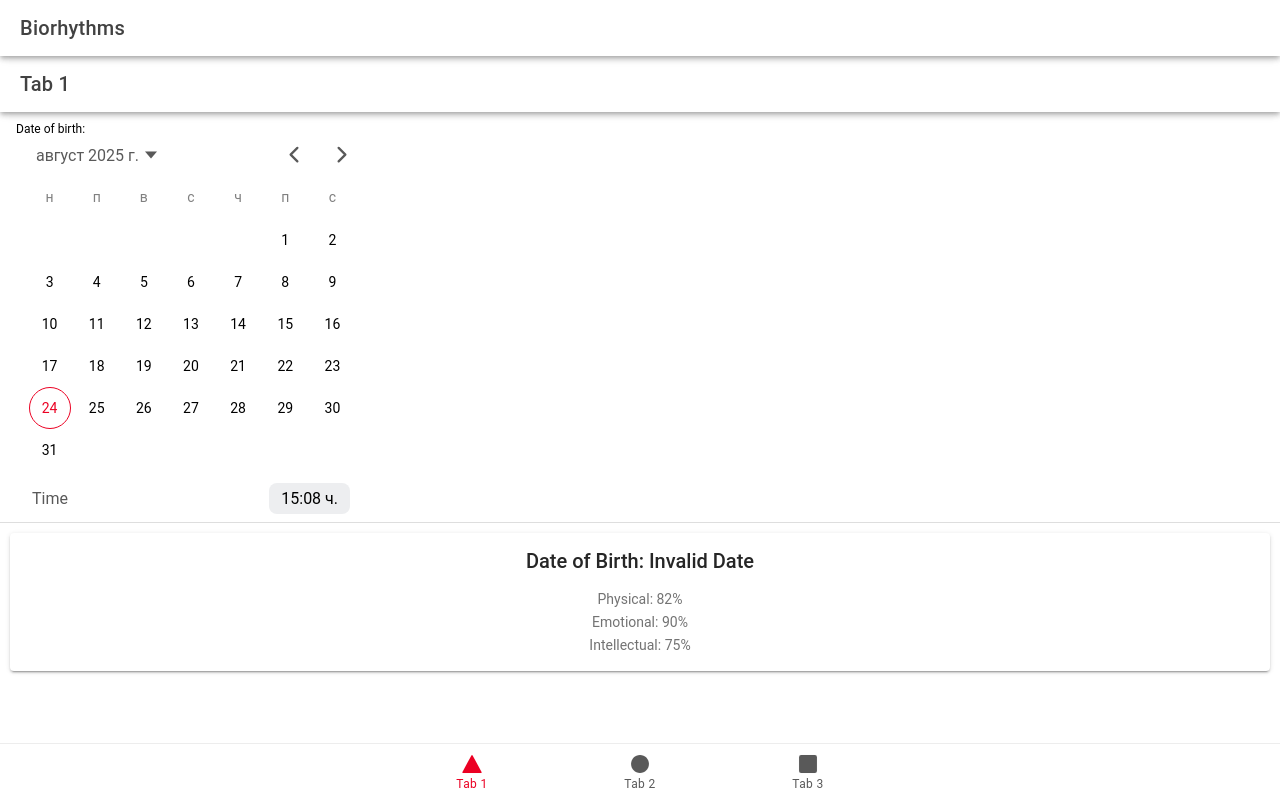
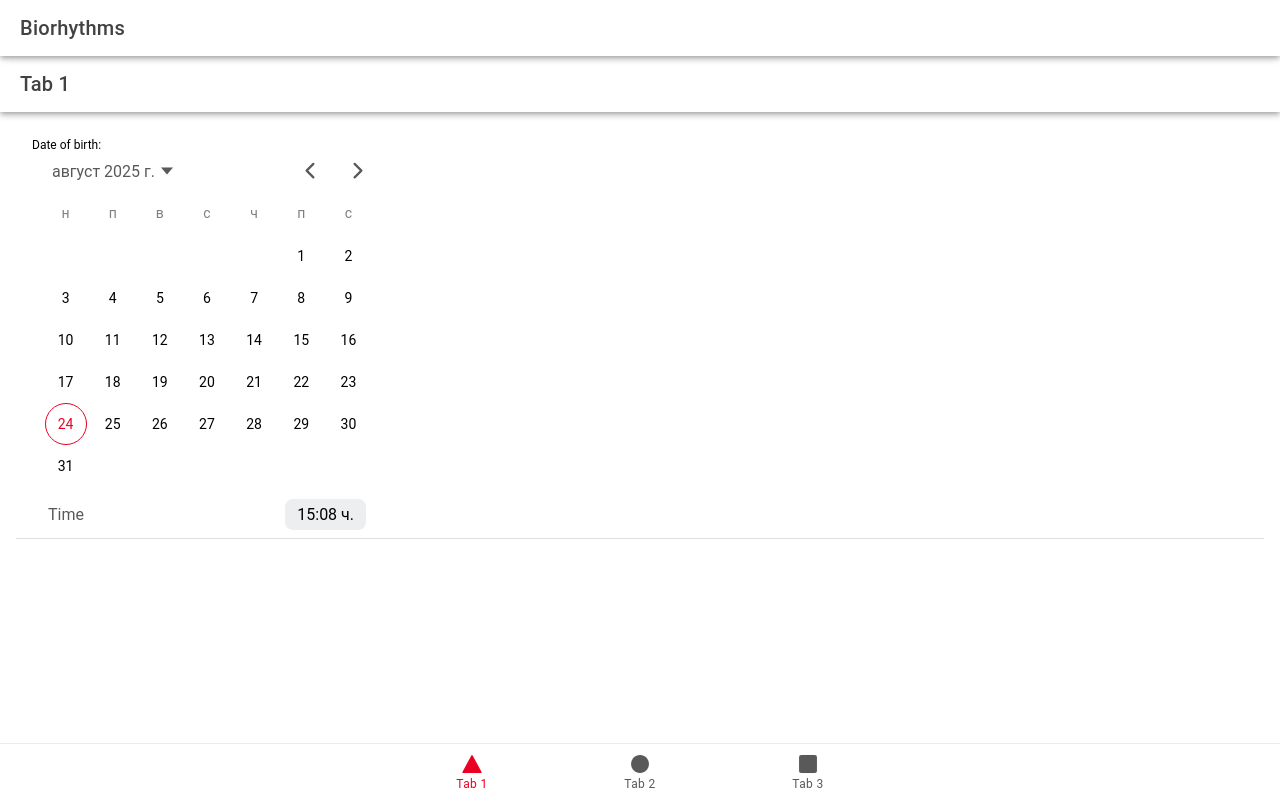
Before and after one commit to NinaNikolova/biorhythm-calculator, a React (Vite) app: page /tab1 in a window 1280 px wide. Built offline with nearby package versions, Linux system fonts and the light colour scheme.

Commit message:
corrected function and card

```diff
--- a/src/components/BiorhythmCard.tsx
+++ b/src/components/BiorhythmCard.tsx
@@ -1,21 +1,26 @@
 import { IonCard, IonCardContent, IonCardHeader, IonCardTitle } from "@ionic/react";
 import dayjs from 'dayjs'
-function BiorhythmCard({ targetDate, physical, emotional, intellectual }) {
+import {calculateBiorhythms} from '../calculation'
  function formatDate(isoString) {
-    return dayjs(isoString).format("D MMM YYYY");
-  }
+return dayjs(isoString).format("D MMM YYYY");
+}
+function BiorhythmCard({birthDate, targetDate}) {
 
-    return (
+  const { physical, emotional, intellectual } = calculateBiorhythms(birthDate, targetDate);
+
+  return (
     <IonCard className="ion-text-center">
       <IonCardHeader>
-        <IonCardTitle>Date of Birth: {formatDate(targetDate)}</IonCardTitle>
+        <IonCardTitle>Date of Birth: {formatDate(birthDate)}</IonCardTitle>
       </IonCardHeader>
       <IonCardContent>
-        <p>Physical: {physical}%</p>
-        <p>Emotional: {emotional}%</p>
-        <p>Intellectual: {intellectual}%</p>
+        <p>Physical: {physical.toFixed(4)}%</p>
+        <p>Emotional: {emotional.toFixed(4)}%</p>
+        <p>Intellectual: {intellectual.toFixed(4)}%</p>
       </IonCardContent>
     </IonCard>
   );
 }
+
+
 export default BiorhythmCard;
--- a/src/pages/Tab1.tsx
+++ b/src/pages/Tab1.tsx
@@ -1,12 +1,11 @@
 import { IonContent, IonDatetime, IonHeader, IonItem, IonLabel, IonPage, IonTitle, IonToolbar } from '@ionic/react';
-import ExploreContainer from '../components/ExploreContainer';
 import './Tab1.css';
 import { useState } from 'react';
 import BiorhythmCard from '../components/BiorhythmCard';
 
 const Tab1: React.FC = () => {
   const [birthDate, setBirthDate] = useState("");
-  const targetDate = new Date().toISOString
+ const targetDate = new Date().toISOString();
   return (
     <IonPage>
 
@@ -17,22 +16,22 @@ const Tab1: React.FC = () => {
         </IonToolbar>
       </IonHeader>
 
-      <IonContent fullscreen>
+      <IonContent className='ion-padding'>
         <IonItem>
           <IonLabel position="stacked">Date of birth:</IonLabel>
           <IonDatetime locale="bg-BG"
-            displayFormat="D MM YYYY"
+            // displayFormat="D MMM YYYY"
             value={birthDate}
-            onIonChange={e => setBirthDate(e.detail.value)}
+            onIonChange={e => setBirthDate(e.detail.value!)}
           />
         </IonItem>
 
+        {birthDate&&
         <BiorhythmCard
+             birthDate={birthDate}
           targetDate={targetDate}
-          physical={82}
-          emotional={90}
-          intellectual={75}
-        />
+
+        />}
 
       </IonContent>
     </IonPage>
```
Also changed, not shown: src/calculation.ts (renamed from src/calculation.js), 1 other file (tests, documents, lock files or other folders).
